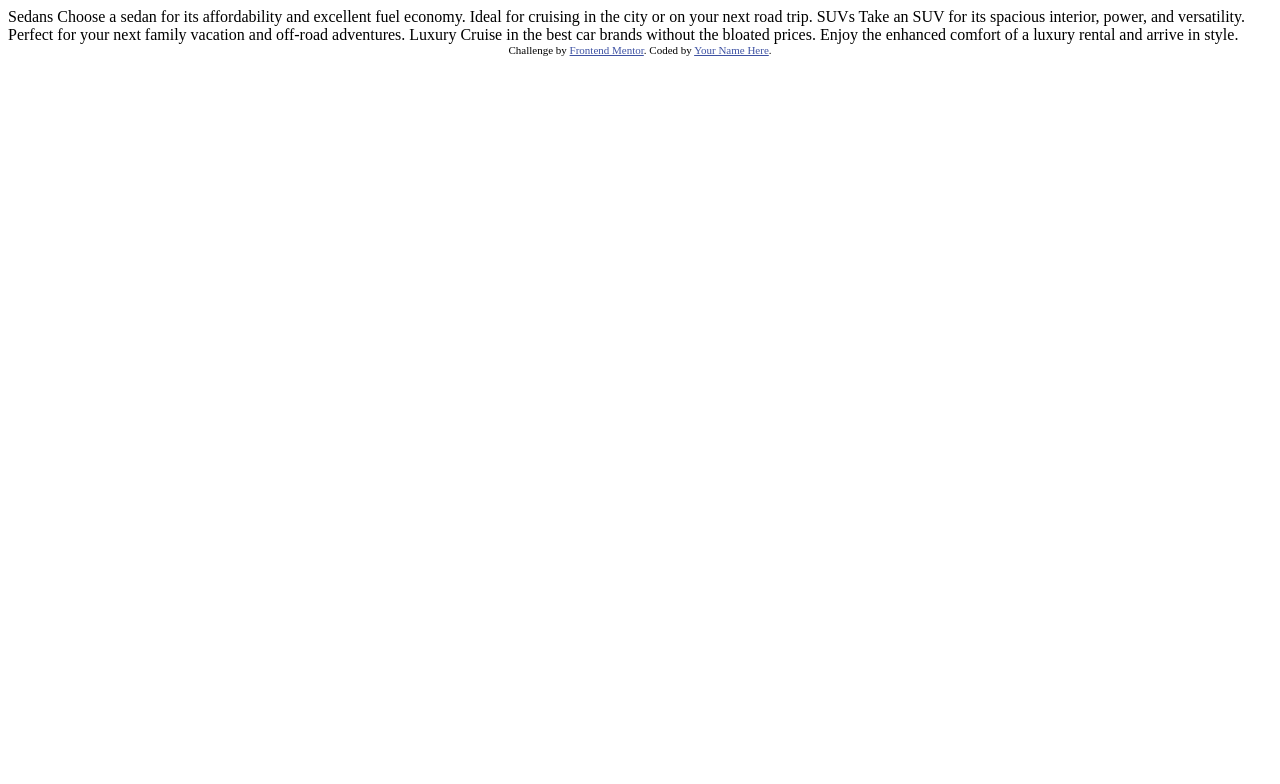
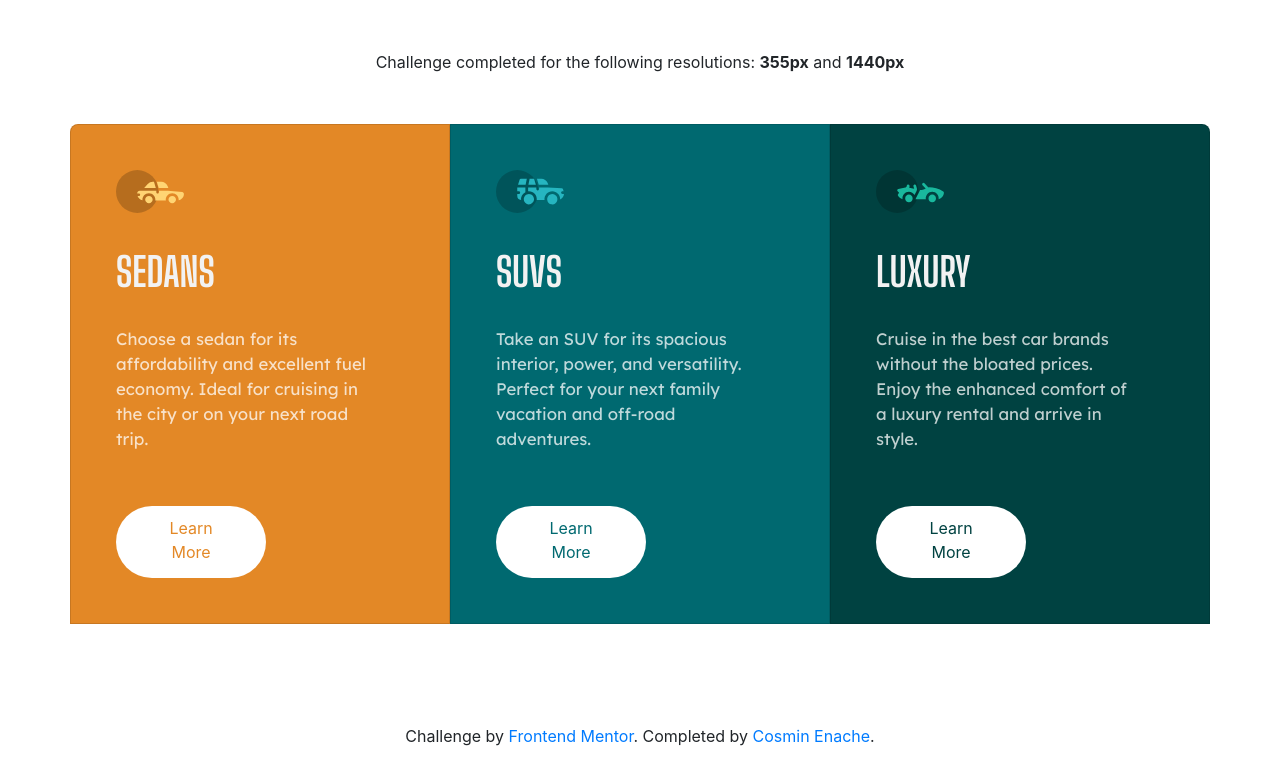
Before and after one commit to cosmin-enache/3-col-preview-card-component, a plain HTML site: page 3-column-preview-card-component-main/index.html in a window 1280 px wide. Drawn offline with nearby package versions, Linux system fonts and the light colour scheme.

Commit message:
Challenge Completed

```diff
--- a/3-column-preview-card-component-main/index.html
+++ b/3-column-preview-card-component-main/index.html
@@ -1,36 +1,67 @@
 <!DOCTYPE html>
-<html lang="en">
+<html lang="en" dir="ltr">
   <head>
-  <meta charset="UTF-8">
-  <meta name="viewport" content="width=device-width, initial-scale=1.0"> <!-- displays site properly based on user's device -->
-
-  <link rel="icon" type="image/png" sizes="32x32" href="./images/favicon-32x32.png">
-
-  <title>Frontend Mentor | 3-column preview card component</title>
-
-  <!-- Feel free to remove these styles or customise in your own stylesheet 👍 -->
-  <style>
-    .attribution { font-size: 11px; text-align: center; }
-    .attribution a { color: hsl(228, 45%, 44%); }
-  </style>
+    <meta charset="utf-8">
+    <meta name="viewport" content="width=device-width, initial-scale=1, shrink-to-fit=no">
+    <title></title>
+    <link rel="stylesheet" href="style_main.css">
+    <script type="text/javascript" src="main.js"></script>
+    <link rel="stylesheet" href="https://maxcdn.bootstrapcdn.com/bootstrap/4.0.0/css/bootstrap.min.css" integrity="sha384-Gn5384xqQ1aoWXA+058RXPxPg6fy4IWvTNh0E263XmFcJlSAwiGgFAW/dAiS6JXm" crossorigin="anonymous">
+    <script src="https://maxcdn.bootstrapcdn.com/bootstrap/4.0.0/js/bootstrap.min.js" integrity="sha384-JZR6Spejh4U02d8jOt6vLEHfe/JQGiRRSQQxSfFWpi1MquVdAyjUar5+76PVCmYl" crossorigin="anonymous"></script>
+    <link rel="preconnect" href="https://fonts.gstatic.com">
+    <link href="https://fonts.googleapis.com/css2?family=Lexend+Deca&display=swap" rel="stylesheet">
+    <link href="https://fonts.googleapis.com/css2?family=Big+Shoulders+Display:wght@700&display=swap" rel="stylesheet">
   </head>
   <body>
-
-  Sedans
+    <div class="note text-center" style="position: relative;top: 50px;">
+      Challenge completed for the following resolutions: <b>355px</b> and <b>1440px</b>
+    </div>
+    <section class="container">
+      <div class="row">
+        <div class="col-12 col-sm-4">
+          <article id="sedan" class="card">
+            <img class="logo" src="./images/icon-sedans.svg" />
+            <h1 class="heading">SEDANS</h1>
+            <div class="paragraph-wrapper">
+              <p class="paragraph">
                 Choose a sedan for its affordability and excellent fuel economy. Ideal for cruising in the city
     or on your next road trip.
-
-  SUVs
+              </p>
+            </div>
+            <button class="button" type="button" name="button">Learn More</button>
+          </article>
+        </div>
+        <div class="col-12 col-sm-4">
+          <article id="suv" class="card">
+            <img class="logo" src="./images/icon-suvs.svg"/>
+            <h1 class="heading">SUVS</h1>
+            <div class="paragraph-wrapper">
+              <p class="paragraph">
                 Take an SUV for its spacious interior, power, and versatility. Perfect for your next family vacation
       and off-road adventures.
-
-  Luxury
+              </p>
+            </div>
+            <button class="button" type="button" name="button">Learn More</button>
+          </article>
+        </div>
+        <div class="col-12 col-sm-4">
+          <article id="luxury" class="card">
+            <img class="logo" src="./images/icon-luxury.svg"/>
+            <h1 class="heading">LUXURY</h1>
+            <div class="paragraph-wrapper">
+              <p class="paragraph">
                 Cruise in the best car brands without the bloated prices. Enjoy the enhanced comfort of a luxury
               rental and arrive in style.
-
-  <div class="attribution">
+              </p>
+            </div>
+            <button class="button" type="button" name="button">Learn More</button>
+          </article>
+        </div>
+      </div>
+    </section>
+    <div class="attribution text-center">
       Challenge by <a href="https://www.frontendmentor.io?ref=challenge" target="_blank">Frontend Mentor</a>.
-    Coded by <a href="#">Your Name Here</a>.
+      Completed by <a href="#">Cosmin Enache</a>.
     </div>
   </body>
 </html>
--- /dev/null
+++ b/3-column-preview-card-component-main/style_main.scss
@@ -0,0 +1,139 @@
+$sedans-col: hsl(31, 77%, 52%);
+$suvs-col: hsl(184, 100%, 22%);
+$luxury-col: hsl(179, 100%, 13%);
+
+$paragraph-col: hsla(0, 0%, 100%, 0.75);
+$other-col: hsl(0, 0%, 95%);
+
+$border-radius: 8px !important;
+$card-padding: 45px;
+
+* {
+  box-sizing: border-box;
+}
+
+h1 {
+  font-size: 2.2em !important;
+  font-family: 'Big Shoulders Display', cursive !important;
+  color: $other-col !important;
+  letter-spacing: 0px !important;
+}
+
+p {
+  font-size: 0.95em !important;
+  font-family: 'Lexend Deca', sans-serif;
+  color: $paragraph-col;
+}
+
+button {
+  background: white;
+  padding: 8px 30px 12px 30px;
+  outline: none !important;
+  border: none !important;
+  border-radius: 40px !important;
+  width: 150px;
+  border: 2px solid transparent !important;
+  cursor: pointer;
+  transition: 0.3s;
+  &:hover {
+    background: transparent;
+    border: 2px solid white !important;
+    color: white !important;
+    transition: 0.3s;
+  }
+}
+
+.container {
+  margin-top: 100px;
+  margin-bottom: 100px;
+}
+
+.card {
+  width: 100%;
+  padding: $card-padding;
+  border-radius: 0px !important;
+  .logo {
+    width: 60px;
+    height: auto;
+  }
+  .heading {
+    margin: 35px 0px 30px 0px;
+  }
+  .paragraph-wrapper {
+    position: relative;
+    width: 100%;
+    margin-bottom: 10px;
+  }
+}
+
+#sedan {
+  border-top-left-radius: $border-radius;
+  border-top-right-radius: $border-radius;
+  background: $sedans-col;
+  button {
+    color: $sedans-col;
+  }
+}
+
+#suv {
+  background: $suvs-col;
+  button {
+    color: $suvs-col;
+  }
+}
+
+#luxury {
+  border-bottom-left-radius: $border-radius;
+  border-bottom-right-radius: $border-radius;
+  background: $luxury-col;
+  button {
+    color: $luxury-col;
+  }
+}
+
+
+@media (min-width: 376px) {
+  h1 {
+    font-size: 2.5em !important;
+  }
+
+  p {
+    font-size: 1.05em !important;
+  }
+
+
+
+  .row {
+    div {
+      padding: 0px !important;
+    }
+  }
+
+  #sedan {
+    border-top-left-radius: 0px !important;
+    border-top-right-radius: 0px !important;
+    border-top-left-radius: $border-radius;
+  }
+
+  #luxury {
+    border-bottom-left-radius: 0px !important;
+    border-bottom-right-radius: 0px !important;
+    border-top-right-radius: $border-radius;
+  }
+
+  .card {
+    height: 500px !important;
+    .logo {
+      width: 68px;
+      height: auto;
+    }
+    button {
+      position: absolute;
+      left: $card-padding;
+      bottom: $card-padding;
+    }
+    .paragraph-wrapper {
+      width: 90%;
+    }
+  }
+}
```
Also changed, not shown: 3-column-preview-card-component-main/main.js (added), 3-column-preview-card-component-main/style_main.css (added), 2 other files. Lines whose indentation alone changed are shown as unchanged.
